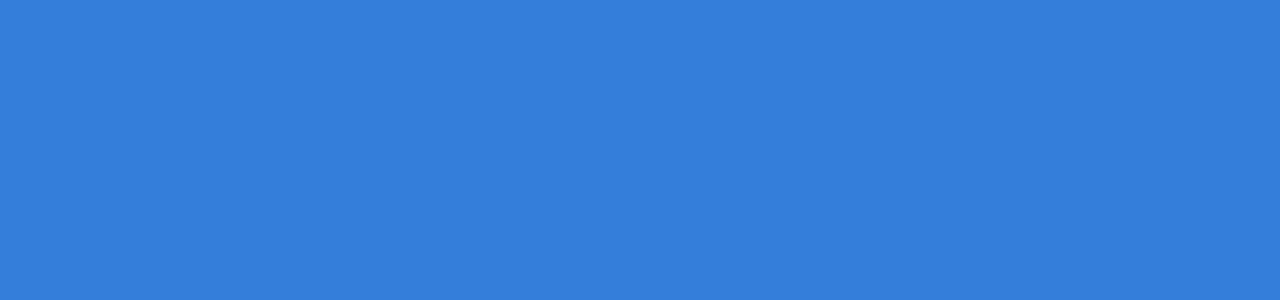
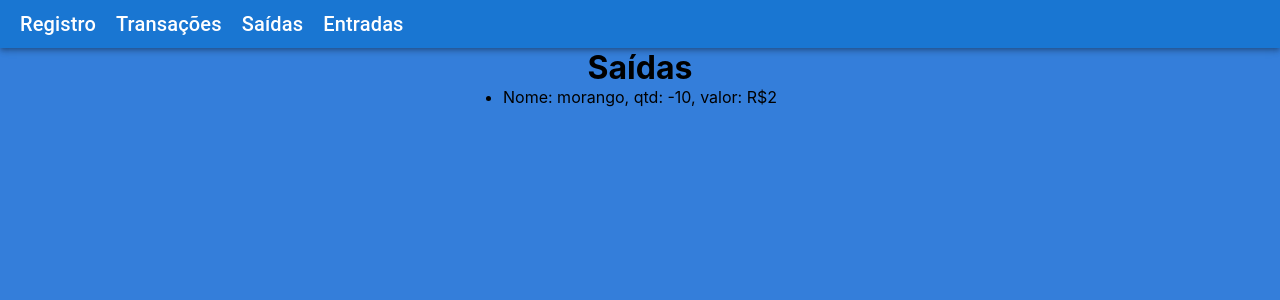
Before and after one commit to Kenzie-Academy-Brasil-Developers/react-entrega-s3-nivelamento-gestao-de-transacoes-Nafly09, a React (Create React App) app: page /outs in a window 1280 px wide. Shown: the top 300 px of the page. Built offline with nearby package versions, Linux system fonts and the light colour scheme.

Commit message:
fea project logic finished

```diff
--- a/src/Routes/index.js
+++ b/src/Routes/index.js
@@ -1,6 +1,8 @@
 import { Route, Switch } from "react-router";
 import Form from "../pages/Formulário";
 import AllTransactions from "../pages/Transações";
+import Saídas from "../pages/Saídas";
+import Entradas from "../pages/Entradas";
 
 export const Routes = ({ transactions, setTransactions }) => {
   return (
@@ -11,6 +13,12 @@ export const Routes = ({ transactions, setTransactions }) => {
       <Route path="/transactions">
         <AllTransactions transactions={transactions} />
       </Route>
+      <Route path="/outs">
+        <Saídas transactions={transactions} />
+      </Route>
+      <Route path="/ins">
+        <Entradas transactions={transactions} />
+      </Route>
     </Switch>
   );
 };
--- a/src/components/NavBar/index.js
+++ b/src/components/NavBar/index.js
@@ -30,6 +30,32 @@ function NavBar({ changePage }) {
             Transações
           </Typography>
         </IconButton>
+        <IconButton
+          edge="start"
+          color="inherit"
+          aria-label="outs"
+          sx={{ mr: 2 }}
+          onClick={() => {
+            changePage("/outs");
+          }}
+        >
+          <Typography variant="h6" color="inherit" component="div">
+            Saídas
+          </Typography>
+        </IconButton>
+        <IconButton
+          edge="start"
+          color="inherit"
+          aria-label="ins"
+          sx={{ mr: 2 }}
+          onClick={() => {
+            changePage("/ins");
+          }}
+        >
+          <Typography variant="h6" color="inherit" component="div">
+            Entradas
+          </Typography>
+        </IconButton>
       </Toolbar>
     </AppBar>
   );
--- a/src/pages/Entradas/index.js
+++ b/src/pages/Entradas/index.js
@@ -0,0 +1,28 @@
+import { useHistory } from "react-router-dom";
+import NavBar from "../../components/NavBar";
+
+function Entradas({ transactions }) {
+  const ins = transactions.filter((transaction) => transaction.quantity > 0);
+  const history = useHistory();
+  const changePage = (url) => {
+    return history.push(url);
+  };
+  return (
+    <>
+      <NavBar changePage={changePage} />
+      <h1>Entradas</h1>
+      <ul>
+        {ins.map((products, index) => {
+          return (
+            <li key={index}>
+              Nome: {products.name}, qtd: {products.quantity}, valor: R$
+              {products.price}
+            </li>
+          );
+        })}
+      </ul>
+    </>
+  );
+}
+
+export default Entradas;
--- a/src/pages/Saídas/index.js
+++ b/src/pages/Saídas/index.js
@@ -0,0 +1,28 @@
+import { useHistory } from "react-router-dom";
+import NavBar from "../../components/NavBar";
+
+function Saídas({ transactions }) {
+  const outs = transactions.filter((transaction) => transaction.quantity < 0);
+  const history = useHistory();
+  const changePage = (url) => {
+    return history.push(url);
+  };
+  return (
+    <>
+      <NavBar changePage={changePage} />
+      <h1>Saídas</h1>
+      <ul>
+        {outs.map((products, index) => {
+          return (
+            <li key={index}>
+              Nome: {products.name}, qtd: {products.quantity}, valor: R$
+              {products.price}
+            </li>
+          );
+        })}
+      </ul>
+    </>
+  );
+}
+
+export default Saídas;
```
